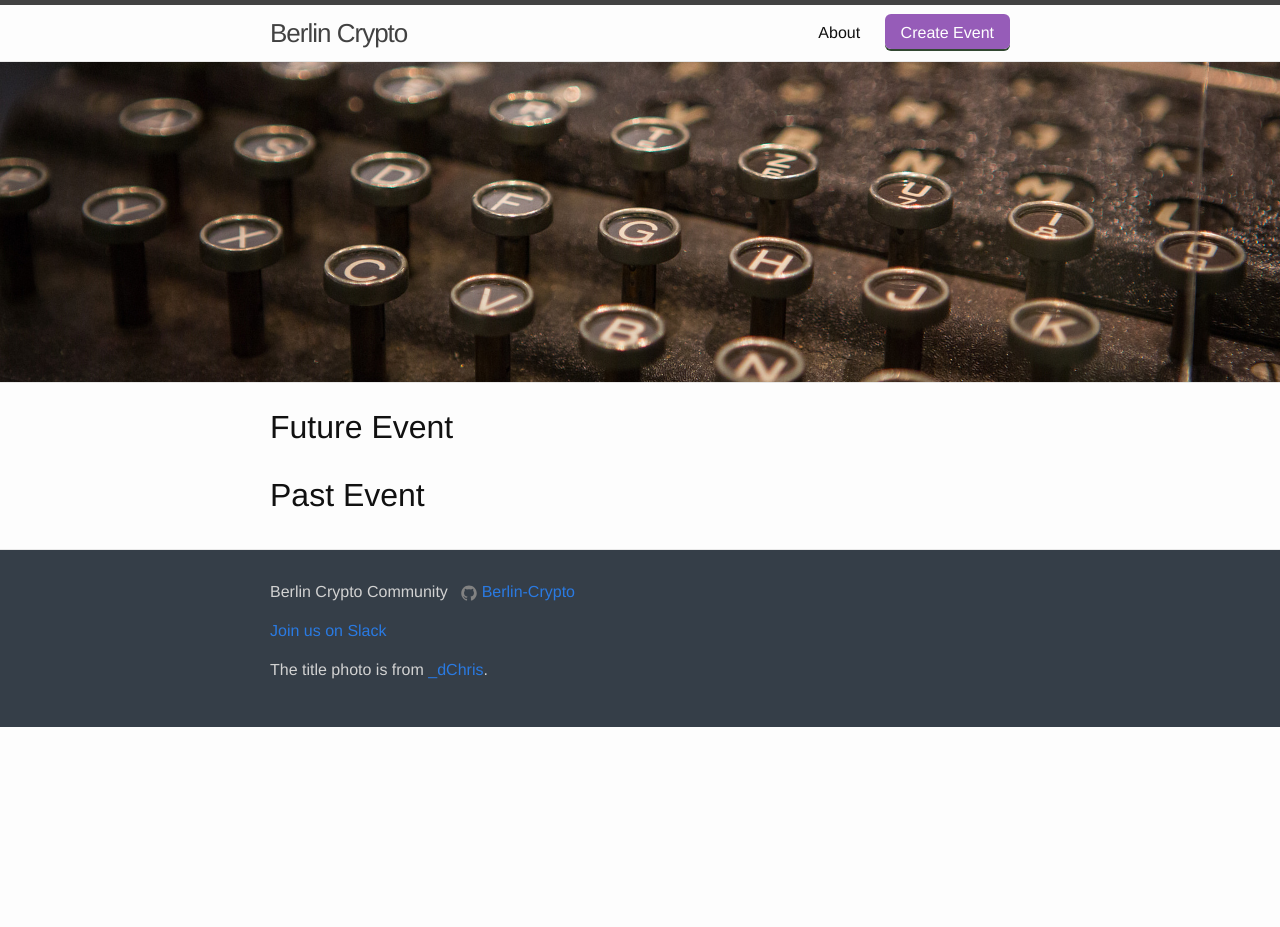
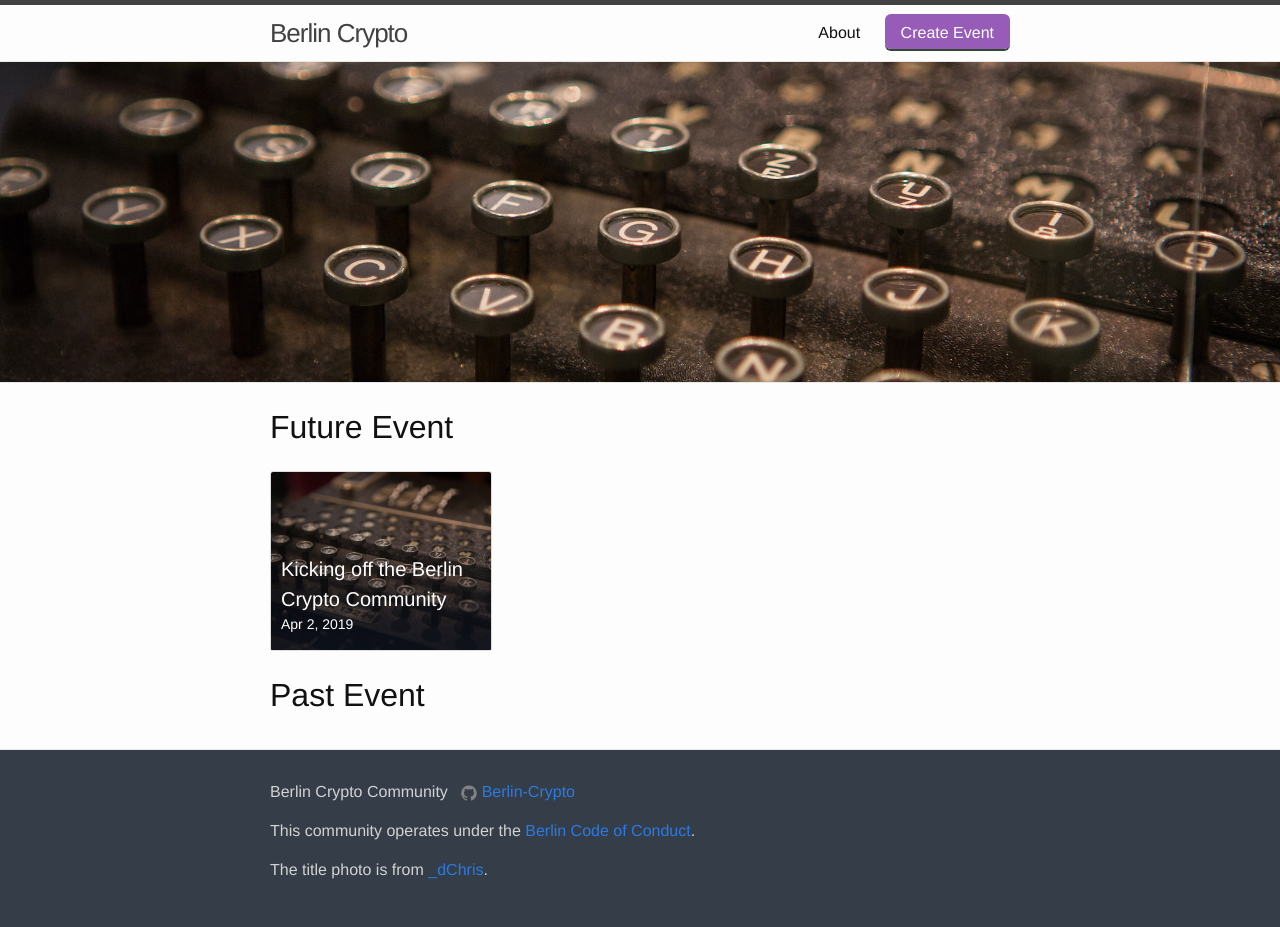
Before and after one commit to berlin-crypto/berlin-crypto.github.io, a Jekyll site: the page built from index.html, in a window 1280 px wide. Built offline with Jekyll 4.4.1, drawn with Linux system fonts in a browser that asks for light colours; before the commit the page ends 900 px from its top, so only the background shows below that.

Commit message:
first event draft

```diff
--- a/_data/organisers.yml
+++ b/_data/organisers.yml
@@ -2,3 +2,8 @@ Franziskus Kiefer:
     name: Franziskus Kiefer
     email: "franziskuskiefer@gmail.com"
     photo: "https://franziskuskiefer.de/images/profilepic.jpg"
+
+Raphael Robert:
+    name: Raphael Robert
+    email: ""
+    photo: "https://pbs.twimg.com/profile_images/756874457034133504/1uD6jVqT_400x400.jpg"
--- a/_includes/icon-github.html
+++ b/_includes/icon-github.html
@@ -1,4 +1,5 @@
 <a href="https://github.com/berlin-crypto/"><span class="icon icon--github">{% include icon-github.svg %}</span><span class="username">Berlin-Crypto</span></a>
 <p>
-<a href="https://bit.ly/2CVQGI2"><span class="username">Join us on Slack</span></a>
+<!--<a href="https://bit.ly/2CVQGI2"><span class="username">Join us on Slack</span></a>-->
+This community operates under the <a href="https://berlincodeofconduct.org/">Berlin Code of Conduct</a>.
 </p>
--- a/_layouts/post.html
+++ b/_layouts/post.html
@@ -13,6 +13,7 @@ layout: default
     {% endif %}
     <h2 class="post-date"><time datetime="{{ page.date | date_to_xmlschema }}" itemprop="datePublished">{{ page.date | date: "%B %-d, %Y" }}</time>{% if page.author %} • <span itemprop="author" itemscope itemtype="http://schema.org/Person"><span itemprop="name">{{ page.author }}</span></span>{% endif %}</h2>
     <h3 class="post-time">From {{ page.start_time}} to {{page.end_time }}</h3>
+    <h3 class="post-time">{{ page.location}}</h3>
   </header>
 
   {% if organiser.photo %}
@@ -25,7 +26,7 @@ layout: default
 
     {% if organiser.email %}
         <div>
-            <a href='mailto:{{organiser.email}}?subject=Register interest for {{page.title}} on {{ page.date | date: "%B %-d, %Y" }}&body=Hi! Im interested in your event. Can I come please?' class="button button-primary">Register Interest</a>
+            <a href='mailto:{{organiser.email}}?subject=[BerlinCrypto] Register interest for {{page.title}} on {{ page.date | date: "%B %-d, %Y" }}&body=Hi! Im interested in your event.' class="button button-primary">Contact Organiser</a>
         </div>
     {% endif %}
 
--- a/_sass/_base.scss
+++ b/_sass/_base.scss
@@ -95,11 +95,11 @@ a {
     text-decoration: none;
 
     &:visited {
-        color: darken($brand-color, 15%);
+        color: darken;
     }
 
     &:hover {
-        color: $text-color;
+        color: darken;
         text-decoration: underline;
     }
 }
```
Also changed, not shown: _posts/2019-04-02-kickoff.md (added, +43 -0 lines), README.md.
